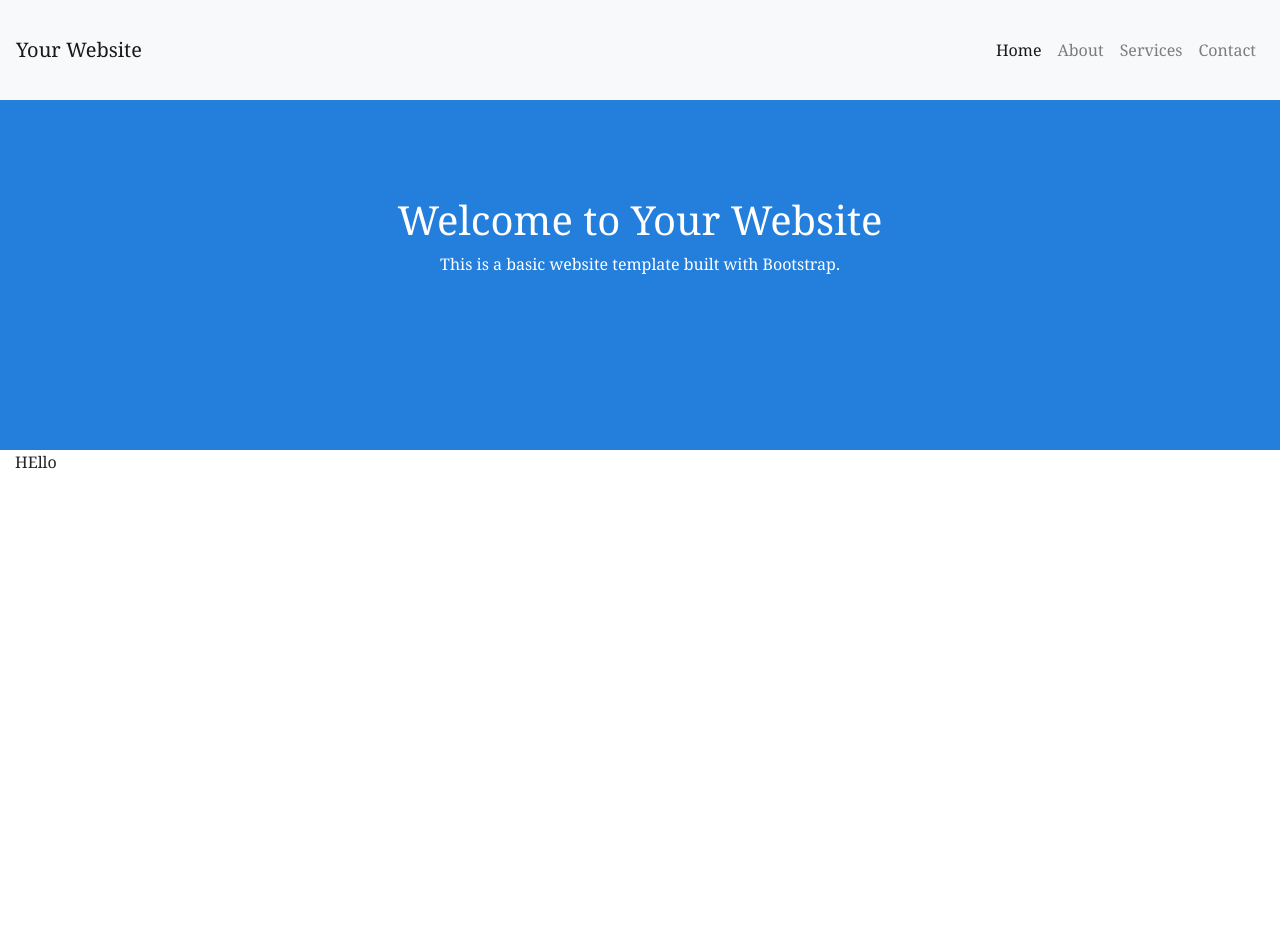
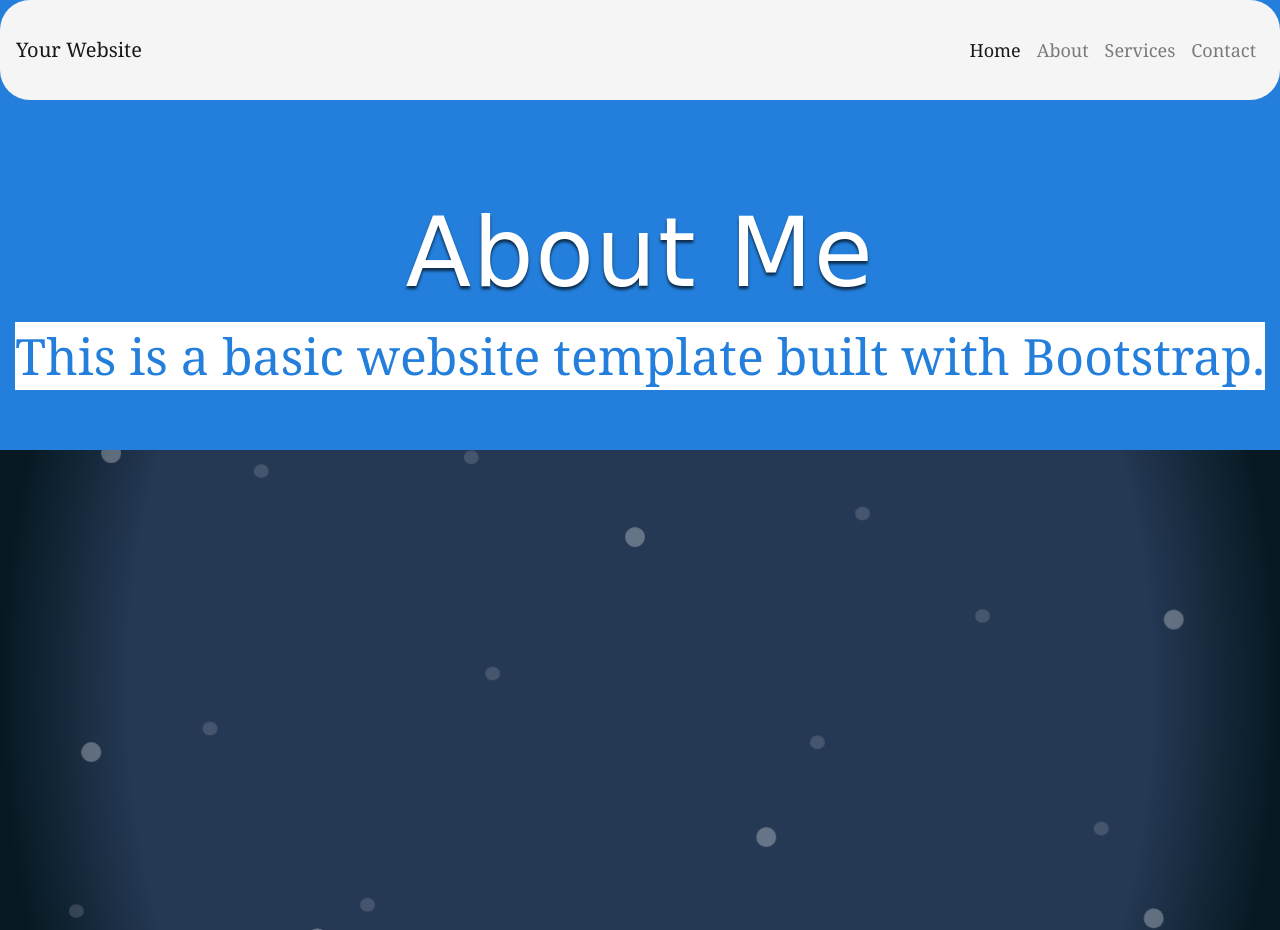
Before and after one commit to Mohsin121243/StaticWebsite, a plain HTML site: page hompage.html in a window 1280 px wide. Before the commit the page ends 800 px from the top, so only its background shows below. Drawn offline with nearby package versions, Linux system fonts and the light colour scheme.

Commit message:
Second COmmit

```diff
--- a/hompage.html
+++ b/hompage.html
@@ -1,6 +1,7 @@
 <!DOCTYPE html>
 <html lang="en">
 <head>
+    <script src="script.js"></script>
     <meta charset="UTF-8">
     <meta name="viewport" content="width=device-width, initial-scale=1.0">
     <title>Your Website</title>
@@ -14,8 +15,9 @@
 <link rel="stylesheet" href="styles.css">
 
 <!-- Navigation Bar -->
-<nav class="navbar navbar-expand-lg navbar-light bg-light">
-    <a class="navbar-brand" href="#">Your Website</a>
+<div class="entire-website">
+<nav class="navbar navbar-expand-lg navbar-light bg-*">
+    <a class="navbar-brand" href="#">        Your Website</a>
     <button class="navbar-toggler" type="button" data-toggle="collapse" data-target="#navbarNav" aria-controls="navbarNav" aria-expanded="false" aria-label="Toggle navigation">
         <span class="navbar-toggler-icon"></span>
     </button>
@@ -38,19 +40,99 @@
 </nav>
 </head>
 <body>
+
 <div class="col-md" >
     <div class="intro"></div>
     <br>
     <br>
     <br>
     <br>
-    <h1 >Welcome to Your Website</h1>
-    <p >This is a basic website template built with Bootstrap.</p>
+    <h1 >About Me</h1>
+    <p ><span id="beg">This is a basic website template built with Bootstrap.</span></p>
+</div>
+<div class="hero">
+
+    <div class="snow">
+        <svg xmlns="http://www.w3.org/2000/svg" viewBox="0 0 1024 1536" preserveAspectRatio="xMidYMax slice">
+		    <g fill="#FFF" fill-opacity=".15" transform="translate(55 42)">
+			   <g id="snow-bottom-layer">
+				  <ellipse cx="6" cy="1009.5" rx="6" ry="5.5"/>
+				  <ellipse cx="138" cy="1110.5" rx="6" ry="5.5"/>
+				  <ellipse cx="398" cy="1055.5" rx="6" ry="5.5"/>
+				  <ellipse cx="719" cy="1284.5" rx="6" ry="5.5"/>
+				  <ellipse cx="760" cy="1155.5" rx="6" ry="5.5"/>
+				  <ellipse cx="635" cy="1459.5" rx="6" ry="5.5"/>
+				  <ellipse cx="478" cy="1335.5" rx="6" ry="5.5"/>
+				  <ellipse cx="322" cy="1414.5" rx="6" ry="5.5"/>
+				  <ellipse cx="247" cy="1234.5" rx="6" ry="5.5"/>
+				  <ellipse cx="154" cy="1425.5" rx="6" ry="5.5"/>
+				  <ellipse cx="731" cy="773.5" rx="6" ry="5.5"/>
+				  <ellipse cx="599" cy="874.5" rx="6" ry="5.5"/>
+				  <ellipse cx="339" cy="819.5" rx="6" ry="5.5"/>
+				  <ellipse cx="239" cy="1004.5" rx="6" ry="5.5"/>
+				  <ellipse cx="113" cy="863.5" rx="6" ry="5.5"/>
+				  <ellipse cx="102" cy="1223.5" rx="6" ry="5.5"/>
+				  <ellipse cx="395" cy="1155.5" rx="6" ry="5.5"/>
+				  <ellipse cx="826" cy="943.5" rx="6" ry="5.5"/>
+				  <ellipse cx="626" cy="1054.5" rx="6" ry="5.5"/>
+				  <ellipse cx="887" cy="1366.5" rx="6" ry="5.5"/>
+				  <ellipse cx="6" cy="241.5" rx="6" ry="5.5"/>
+				  <ellipse cx="138" cy="342.5" rx="6" ry="5.5"/>
+				  <ellipse cx="398" cy="287.5" rx="6" ry="5.5"/>
+				  <ellipse cx="719" cy="516.5" rx="6" ry="5.5"/>
+				  <ellipse cx="760" cy="387.5" rx="6" ry="5.5"/>
+				  <ellipse cx="635" cy="691.5" rx="6" ry="5.5"/>
+				  <ellipse cx="478" cy="567.5" rx="6" ry="5.5"/>
+				  <ellipse cx="322" cy="646.5" rx="6" ry="5.5"/>
+				  <ellipse cx="247" cy="466.5" rx="6" ry="5.5"/>
+				  <ellipse cx="154" cy="657.5" rx="6" ry="5.5"/>
+				  <ellipse cx="731" cy="5.5" rx="6" ry="5.5"/>
+				  <ellipse cx="599" cy="106.5" rx="6" ry="5.5"/>
+				  <ellipse cx="339" cy="51.5" rx="6" ry="5.5"/>
+				  <ellipse cx="239" cy="236.5" rx="6" ry="5.5"/>
+				  <ellipse cx="113" cy="95.5" rx="6" ry="5.5"/>
+				  <ellipse cx="102" cy="455.5" rx="6" ry="5.5"/>
+				  <ellipse cx="395" cy="387.5" rx="6" ry="5.5"/>
+				  <ellipse cx="826" cy="175.5" rx="6" ry="5.5"/>
+				  <ellipse cx="626" cy="286.5" rx="6" ry="5.5"/>
+				  <ellipse cx="887" cy="598.5" rx="6" ry="5.5"/>
+			   </g>
+		    </g>
+		    <g fill="#FFF" fill-opacity=".3" transform="translate(65 63)">
+			   <g id="snow-top-layer">
+				  <circle cx="8" cy="776" r="8"/>
+				  <circle cx="189" cy="925" r="8"/>
+				  <circle cx="548" cy="844" r="8"/>
+				  <circle cx="685" cy="1115" r="8"/>
+				  <circle cx="858" cy="909" r="8"/>
+				  <circle cx="874" cy="1438" r="8" transform="rotate(180 874 1438)"/>
+				  <circle cx="657" cy="1256" r="8" transform="rotate(180 657 1256)"/>
+				  <circle cx="443" cy="1372" r="8" transform="rotate(180 443 1372)"/>
+				  <circle cx="339" cy="1107" r="8" transform="rotate(180 339 1107)"/>
+				  <circle cx="24" cy="1305" r="8" transform="rotate(180 24 1305)"/>
+				  <circle cx="8" cy="8" r="8"/>
+				  <circle cx="189" cy="157" r="8"/>
+				  <circle cx="548" cy="76" r="8"/>
+				  <circle cx="685" cy="347" r="8"/>
+				  <circle cx="858" cy="141" r="8"/>
+				  <circle cx="874" cy="670" r="8" transform="rotate(180 874 670)"/>
+				  <circle cx="657" cy="488" r="8" transform="rotate(180 657 488)"/>
+				  <circle cx="443" cy="604" r="8" transform="rotate(180 443 604)"/>
+				  <circle cx="339" cy="339" r="8" transform="rotate(180 339 339)"/>
+				  <circle cx="24" cy="537" r="8" transform="rotate(180 24 537)"/>
+			   </g>
+		    </g>
+		</svg>
+    </div>
+
+	<div class="hero__content">
+		<h1></h1>
+	</div>
+
+</div>
 </div>
 
-<div class="col-lg"">
-HEllo
-</div>
+
 </div>
 </body>
 </html>
--- /dev/null
+++ b/script.js
@@ -0,0 +1,7 @@
+document.addEventListener("DOMContentLoaded", function () {
+  // Select the element for the entire website
+  var entireWebsite = document.querySelector(".entire-website");
+
+  // Add the CSS class for the animation
+  entireWebsite.classList.add("fade-in");
+});
--- a/styles.css
+++ b/styles.css
@@ -1,20 +1,130 @@
 
-body{
-font-family: Georgia, 'Times New Roman', Times, serif;
-}
-.navbar{
+body {
+    font-family: Georgia, 'Times New Roman', Times, serif;
+    background-color: rgb(35, 127, 219);
+  }
+
+  .navbar {
     min-height: 100px;
+    background-color: whitesmoke ;
+    border-radius: 30px;
+  }
 
-}
-.col-md{
+  .navbar-brand img {
+    width: 85%;
+    width: 15%;
+    margin-right: -200px;
+    display: flex;
+    align-items: center;
+    justify-content: space-between;
+  }
+
+  .navbar-toggler-icon {
+    background-color: #fff;
+  }
+
+  .navbar-nav .nav-link {
+    color: #fff;
+    font-size: 18px;
+    padding: 10px 15px;
+    transition: background-color 0.3s ease-in-out;
+  }
+
+  .navbar-nav .nav-link:hover {
+    background-color: #007bff;
+    border-radius: 5px;
+  }
+
+  #beg {
+    color: rgb(35, 127, 219);
+    background-color: white;
+    font-size: 50px;
+  }
+
+  .col-md {
     min-height: 350px;
     color: white;
     background-color: rgb(35, 127, 219);
     text-align: center;
-}
-.intro{
+  }
+
+  .intro {
     display: flex;
     align-items: center;
     justify-content: center;
+  }
 
+  @import url('https://fonts.googleapis.com/css?family=Corben:700');
+
+  h1 {
+    font-family: 'Corben', cursive;
+    font-size: 6rem;
+    color: white;
+    letter-spacing: 0.1rem;
+    text-shadow: 0px 3px 3px rgba(0, 0, 0, 0.66);
+  }
+
+  .hero {
+    background-image: radial-gradient(50% 176%, #253854 80%, #061922 100%);
+    min-height: 200vh;
+    min-height: 30rem;
+    position: relative;
+    overflow: hidden;
+    display: flex;
+    justify-content: center;
+    align-content: center;
+
+    &__content {
+      position: relative;
+      align-self: center;
+      padding: 3rem 0;
+    }
+  }
+
+  .snow {
+    position: absolute;
+    min-width: 100vw;
+    min-height: 500vh;
+    height: 100%;
+    width: 100%;
+    top: 0;
+    left: 0;
+  }
+
+  .snow .svg {
+    position: absolute;
+    width: 100%;
+    height: 100%;
+  }
+
+  #snow-top-layer {
+    will-change: transform;
+    transform: translateY(-768px);
+    animation: fall 22.5s infinite linear;
+  }
+
+  #snow-bottom-layer {
+    will-change: transform;
+    transform: translateY(-768px);
+    animation: fall 45s infinite linear;
+  }
+
+  @keyframes fall {
+    100% {
+      transform: translateY(0);
+    }
+  }
+  /* Your existing CSS styles */
+
+  .entire-website {
+    opacity: 0;
+    transform: scale(0.8);
+    animation: fadeInScaleAnimation 2s ease-in-out forwards;
 }
+
+@keyframes fadeInScaleAnimation {
+    to {
+        opacity: 1;
+        transform: scale(1);
+    }
+}
```
Also changed, not shown: 1 other file.
